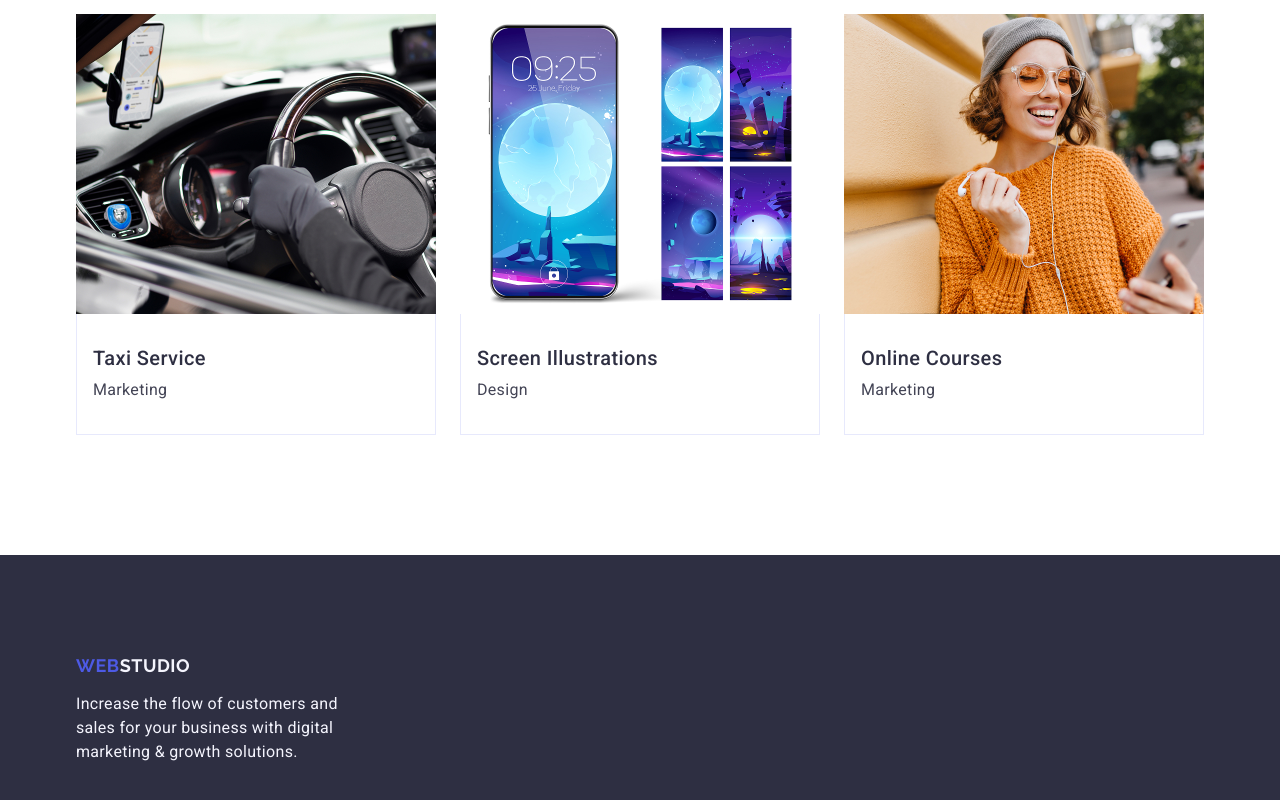
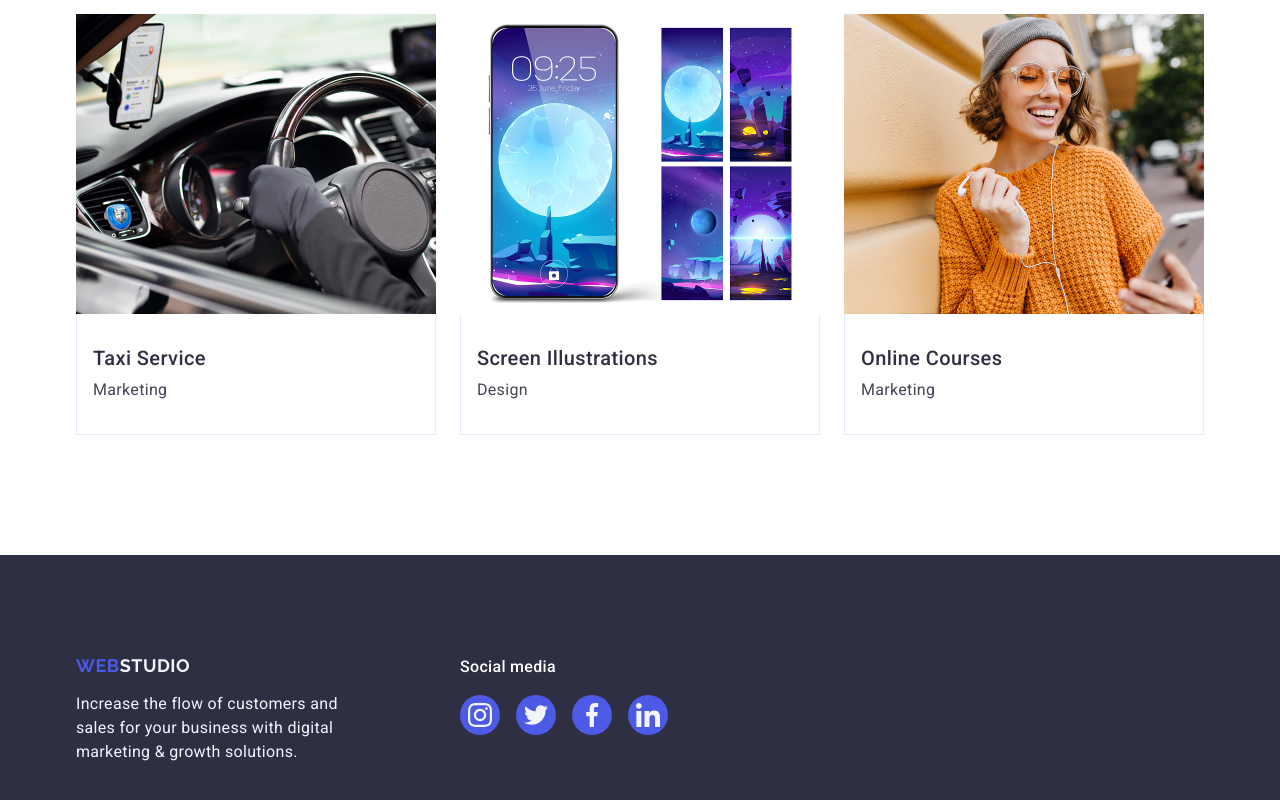
Before and after one commit to Gulyaver/goit-markup-hw-04, a plain HTML site: page index.html in a window 1280 px wide. Shown: the part 2596-3396 px from the top of the page. Drawn offline with nearby package versions, Linux system fonts and the light colour scheme.

Commit message:
all files

```diff
--- a/css/styles.css
+++ b/css/styles.css
@@ -450,3 +450,48 @@ letter-spacing: 0.02em;
 color: #ffffff;
 margin-bottom: 16px;
 }
+
+.container.footer {
+    display: flex;
+    align-items: baseline;
+}
+
+.footer-paragraph {
+    margin-right: 120px;
+}
+
+.link-txt {
+    font-weight: 500;
+    font-size: 16px;
+    line-height: 1.5;
+    letter-spacing: 0.02em;
+    color: #ffffff;
+    margin-bottom: 16px;
+}
+
+.footer-icons {
+    display: flex;
+    gap: 16px;
+}
+
+.footer-list {
+    width: 40px;
+    height: 40px;
+}
+
+.footer-link {
+    width: 100%;
+    height: 100%;
+    background-color: #4d5ae5;
+    border-radius: 50%;
+    display: flex;
+    align-items: center;
+    justify-content: center;
+    transition: background-color 250ms cubic-bezier(0.4, 0, 0.2, 1);
+}
+
+.footer-link:hover,
+.footer-link:focus {
+    background-color: #31d0aa;;
+    transition: background-color 250ms cubic-bezier(0.4, 0, 0.2, 1);
+}
--- a/index.html
+++ b/index.html
@@ -496,7 +496,8 @@
     <!-- Footer -->
 
     <footer class="page-footer">
-      <div class="container">
+      <div class="container footer">
+        <div class="footer-paragraph">
           <a class="logo footer-logo" href="./index.html"
             >Web<span class="logo-part">Studio</span></a
           >
@@ -505,6 +506,54 @@
             digital marketing &amp; growth solutions.
           </p>
         </div>
+
+        <div class="footer-social">
+          <p class="link-txt">Social media</p>
+
+          <ul class="footer-icons">
+            <li class="footer-list">
+              <a
+                href="https://www.instagram.com/"
+                target="_blank"
+                class="footer-link"
+              >
+                <svg class="socials" fill="#f4f4fd" width="24" height="24">
+                  <use href="./images/icons.svg#icon-instagram-2"></use>
+                </svg>
+              </a>
+            </li>
+            <li class="footer-list">
+              <a href="https://x.com/" target="_blank" class="footer-link">
+                <svg class="socials" fill="#f4f4fd" width="24" height="24">
+                  <use href="./images/icons.svg#icon-twitter-1"></use>
+                </svg>
+              </a>
+            </li>
+            <li class="footer-list">
+              <a
+                href="https://www.facebook.com/"
+                target="_blank"
+                class="footer-link"
+              >
+                <svg class="socials" fill="#f4f4fd" width="24" height="24">
+                  <use href="./images/icons.svg#icon-facebook-1"></use>
+                </svg>
+              </a>
+            </li>
+            <li class="footer-list">
+              <a
+                href="https://ua.linkedin.com/"
+                target="_blank"
+                class="footer-link"
+              >
+                <svg class="socials" fill="#f4f4fd" width="24" height="24">
+                  <use href="./images/icons.svg#icon-linkedin-1"></use>
+                </svg>
+              </a>
+            </li>
+          </ul>
+        </div>
+      </div>
     </footer>
   </body>
 </html>
```
Lines whose indentation alone changed are shown as unchanged.
